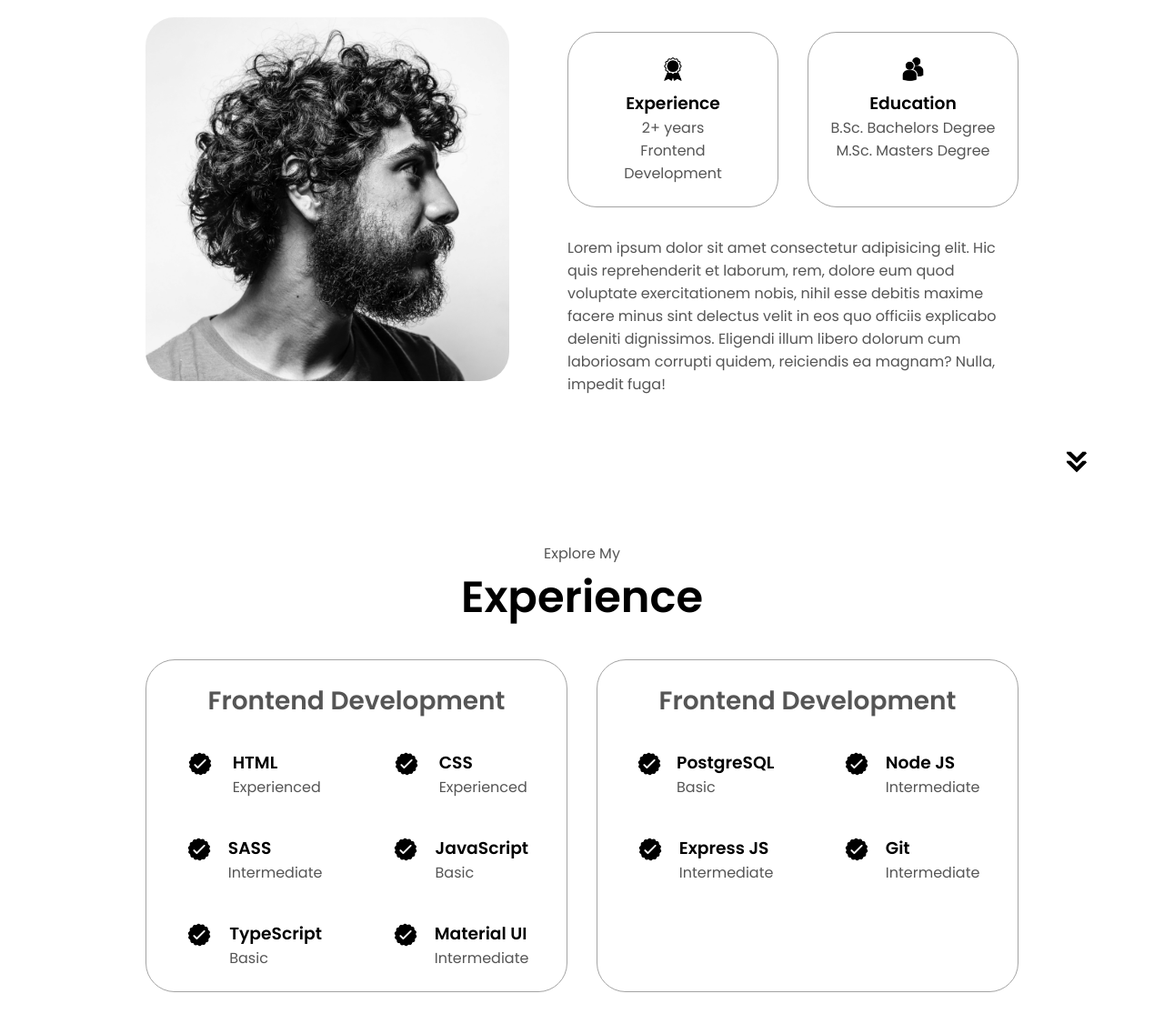
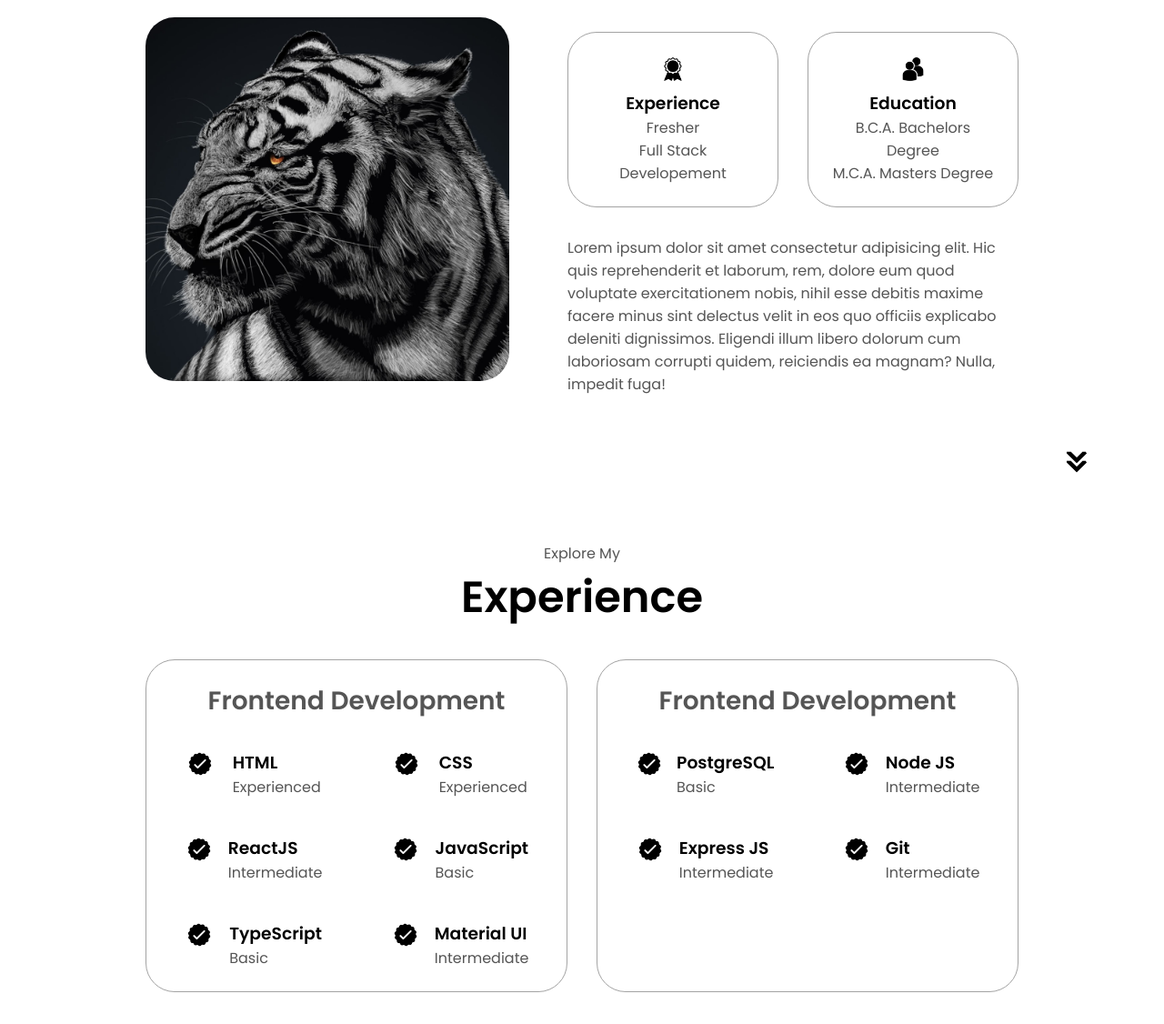
Before and after one commit to Nitin2506/my-portfolio, a plain HTML site: page index.html in a window 1280 px wide. Shown: the part 1100-2226 px from the top of the page at 91% size. Drawn offline with Linux system fonts and the light colour scheme.

Commit message:
picture and other things change

```diff
--- a/index.html
+++ b/index.html
@@ -43,7 +43,7 @@
       <div class="section__text">
         <p class="section__text__p1">Hello, I'm</p>
         <h1 class="title">Nitin Kumar Sharma</h1>
-        <p class="section__text__p2">Frontend Developer</p>
+        <p class="section__text__p2">Full Stack Developer</p>
         <div class="btn-container">
           <button
             class="btn btn-color-2"
@@ -77,7 +77,7 @@
       <div class="section-container">
         <div class="section__pic-container">
           <img
-            src="./assets/about-pic.png"
+            src="./assets/tiger.jpg"
             alt="Profile picture"
             class="about-pic"
           />
@@ -91,7 +91,7 @@
                 class="icon"
               />
               <h3>Experience</h3>
-              <p>2+ years <br />Frontend Development</p>
+              <p>Fresher <br />Full Stack Developement</p>
             </div>
             <div class="details-container">
               <img
@@ -100,7 +100,7 @@
                 class="icon"
               />
               <h3>Education</h3>
-              <p>B.Sc. Bachelors Degree<br />M.Sc. Masters Degree</p>
+              <p>B.C.A. Bachelors Degree<br />M.C.A. Masters Degree</p>
             </div>
           </div>
           <div class="text-container">
@@ -159,7 +159,7 @@
                   class="icon"
                 />
                 <div>
-                  <h3>SASS</h3>
+                  <h3>ReactJS</h3>
                   <p>Intermediate</p>
                 </div>
               </article>
@@ -375,7 +375,7 @@
           </ul>
         </div>
       </nav>
-      <p>Copyright &#169; 2023 John Doe. All Rights Reserved.</p>
+      <p>Copyright &#169; 2023 Nitin Kumar Sharma. All Rights Reserved.</p>
     </footer>
     <script src="script.js"></script>
   </body>
```
Also changed, not shown: assets/tiger.jpg (added).
